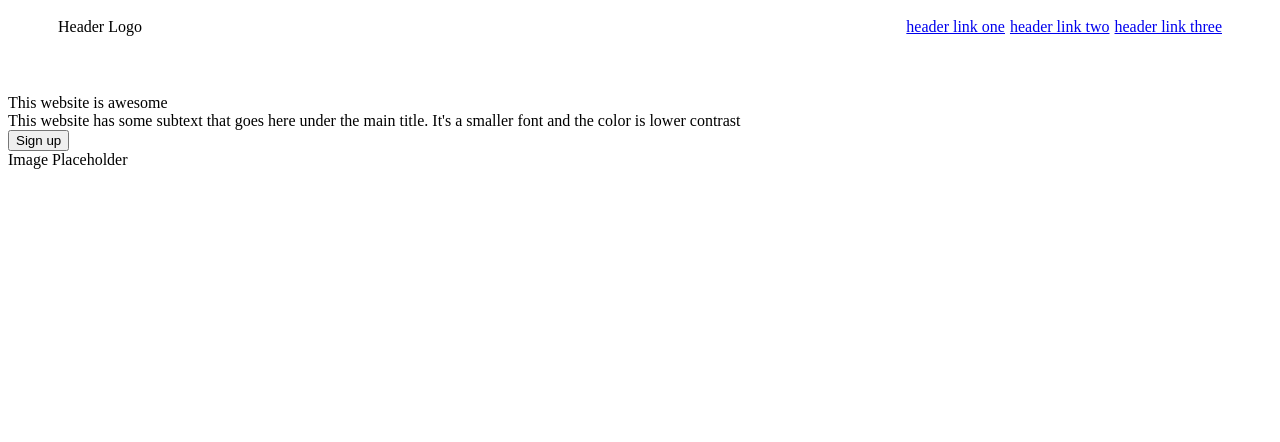
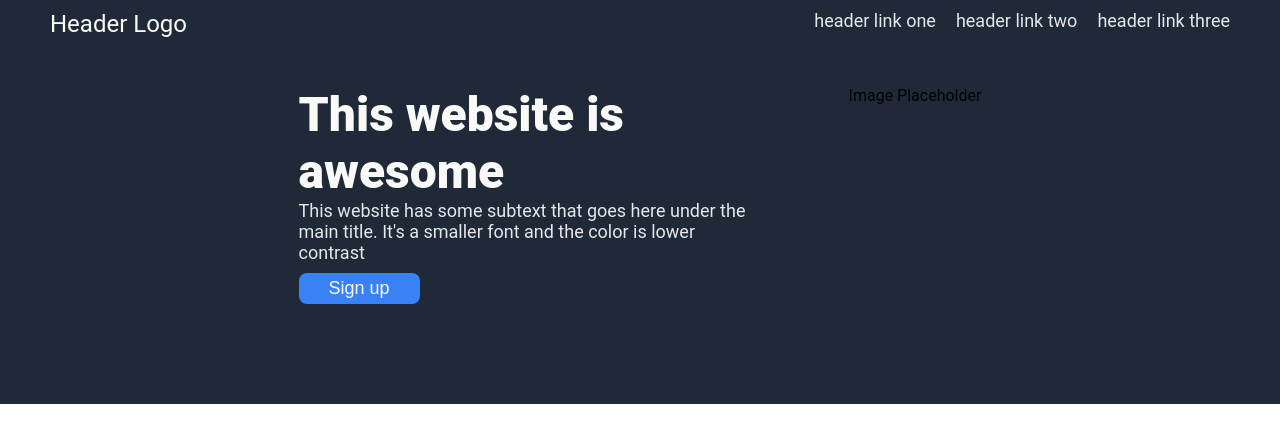
Before and after one commit to dmoore3554/odin-landing-page, a plain HTML site: page index.html in a window 1280 px wide. Drawn offline with Linux system fonts and the light colour scheme.

Commit message:
Update header style

```diff
--- a/css/style.css
+++ b/css/style.css
@@ -1,16 +1,67 @@
+html {
+    font-family: roboto, sans-serif;
+}
+
+body {
+    margin: 0;
+}
+
+.top {
+    background-color: #1F2937;
+    padding: 10px 50px 100px;
+}
+
 .header ul {
     display: flex;
     list-style-type: none;
-    gap: 5px;
+    gap: 20px;
     padding: 0;
     margin: 0;
 }
 
 .logo {
     margin-right: auto;
+    font-size: 24px;
+    color: #F9FAF8;
+}
+
+.header a {
+    text-decoration: none;
+    font-size: 18px;
+    color: #E5E7EB;
 }
 
 .header {
     margin: 0 0 48px 0;
-    padding: 10px 50px;
 }
+
+.hero {
+    display: flex;
+    justify-content: center;
+    gap: 100px;
+}
+
+.hero-text {
+    width: 450px;
+}
+
+.hero-main-text {
+    color: #F9FAF8;
+    font-size: 48px;
+    font-weight: 900;
+}
+
+.hero-sub-text {
+    color: #E5E7EB;
+    font-size: 18px;
+    margin: 0 0 10px 0;
+}
+
+.hero button {
+    background-color: #3882F6;
+    color: #F9FAF8;
+    padding: 5px 30px;
+    border-radius: 8px;
+    font-size: 18px;
+    border: none;
+}
--- a/index.html
+++ b/index.html
@@ -19,8 +19,8 @@
 
         <div class="hero">
             <div class="hero-text">
-                <div>This website is awesome</div>
-                <div>This website has some subtext that goes here under the main title. It's a smaller font and the color is lower contrast</div>
+                <div class="hero-main-text">This website is awesome</div>
+                <div class="hero-sub-text">This website has some subtext that goes here under the main title. It's a smaller font and the color is lower contrast</div>
                 <button>Sign up</button>
             </div>
             <div>Image Placeholder</div>
```
